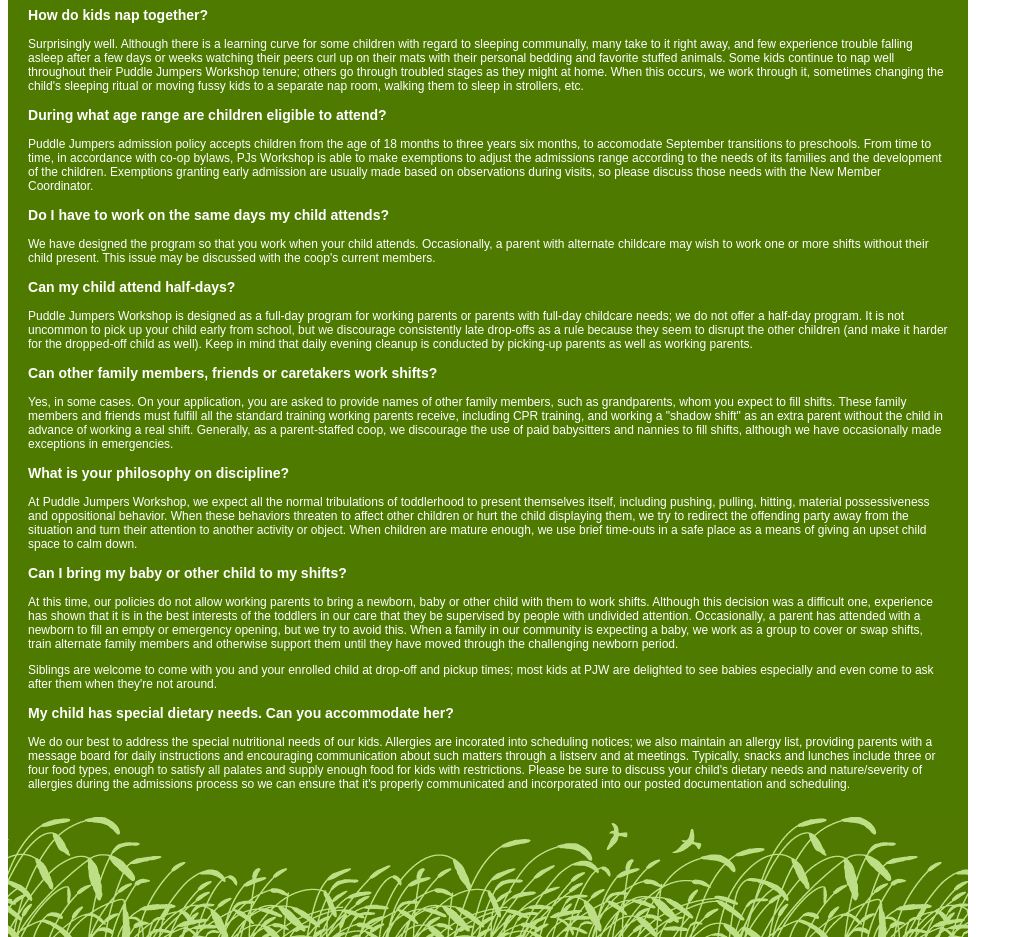
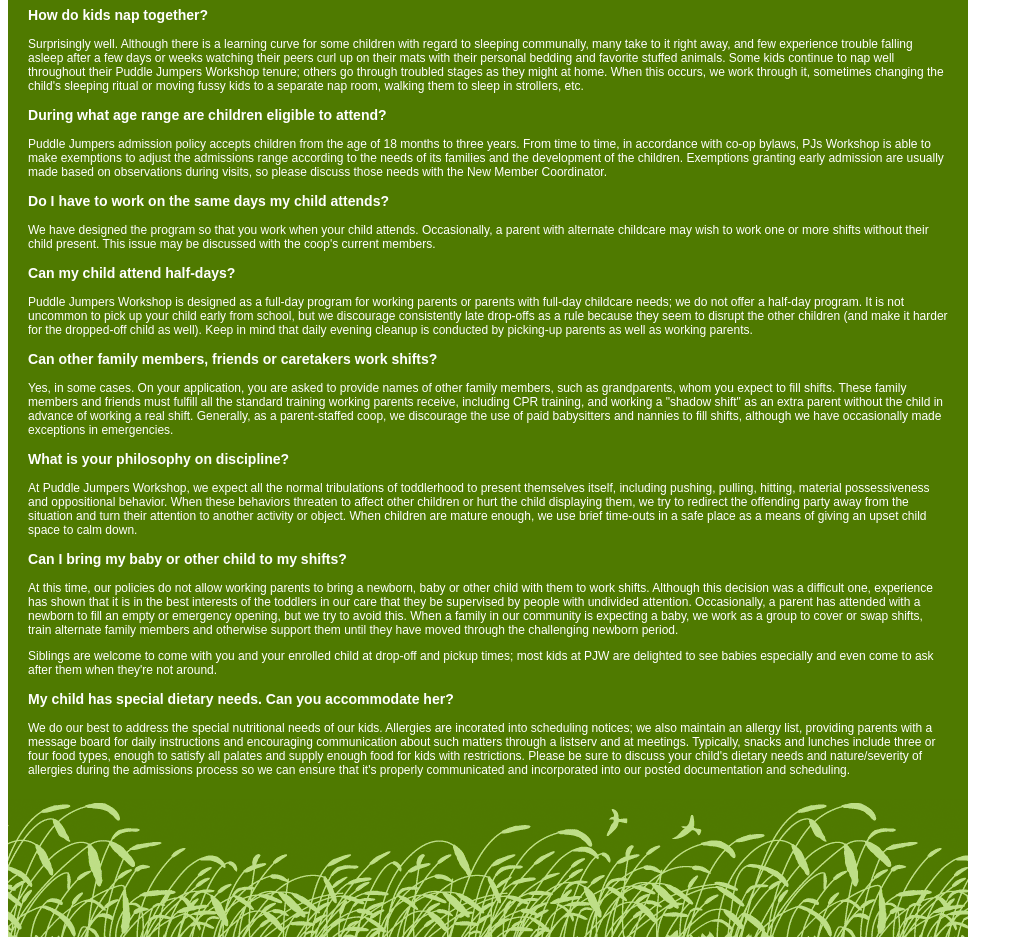
Before and after one commit to aqua/pjw, a plain HTML site: page faq.html in a window 1280 px wide. Shown: the part 960-1897 px from the top of the page, without its empty margins (0-1023 px from the left). Drawn offline with Linux system fonts and the light colour scheme; no server answers.

Commit message:
age range update

```diff
--- a/faq.html
+++ b/faq.html
@@ -3,7 +3,7 @@
 <head>
 <meta http-equiv="Content-Type" content="text/html; charset=UTF-8" />
 <title>Puddle Jumpers Workshop - FAQs</title>
-<meta name="description" content="Puddle Jumpers Workshop is one of San Francisco's oldest parent run daycare cooperative for children ages 18 months to 3&frac12; years. It is located in the heart of the Mission District." />
+<meta name="description" content="Puddle Jumpers Workshop is one of San Francisco's oldest parent run daycare cooperative for children ages 18 months to 3 years. It is located in the heart of the Mission District." />
 <meta name="keywords" content="puddle, jumpers, workshop, daycare, co-op, cooperative, coop, san francisco, sf, mission, district, pre pre-school, preschool, bernal, heights, noe, valley, potrero, hill, excelsior" />
 <link href="common/style.css" rel="stylesheet" type="text/css" />
 <script type="text/javascript">
@@ -142,8 +142,8 @@ kids to a separate nap room, walking them to sleep in strollers, etc.
 <h3>During what age range are children eligible to attend?</h3>
 
 <p>Puddle Jumpers admission policy accepts children from the age of 18 months
-to three years six months, to accomodate September transitions to
-preschools.  From time to time, in accordance with co-op bylaws, PJs Workshop
+to three years.  From time to time, in accordance with co-op bylaws, PJs
+Workshop
 is able to make exemptions to adjust the admissions range according to the
 needs of its families and the development of the children.  Exemptions granting
 early admission
```
Also changed, not shown: about.html (+2 -2 lines), admissions-newmembers.html (+1 -1 lines), admissions.html (+1 -1 lines), contact.html (+1 -1 lines), index.html (+2 -2 lines), teachers.html (+1 -1 lines).
